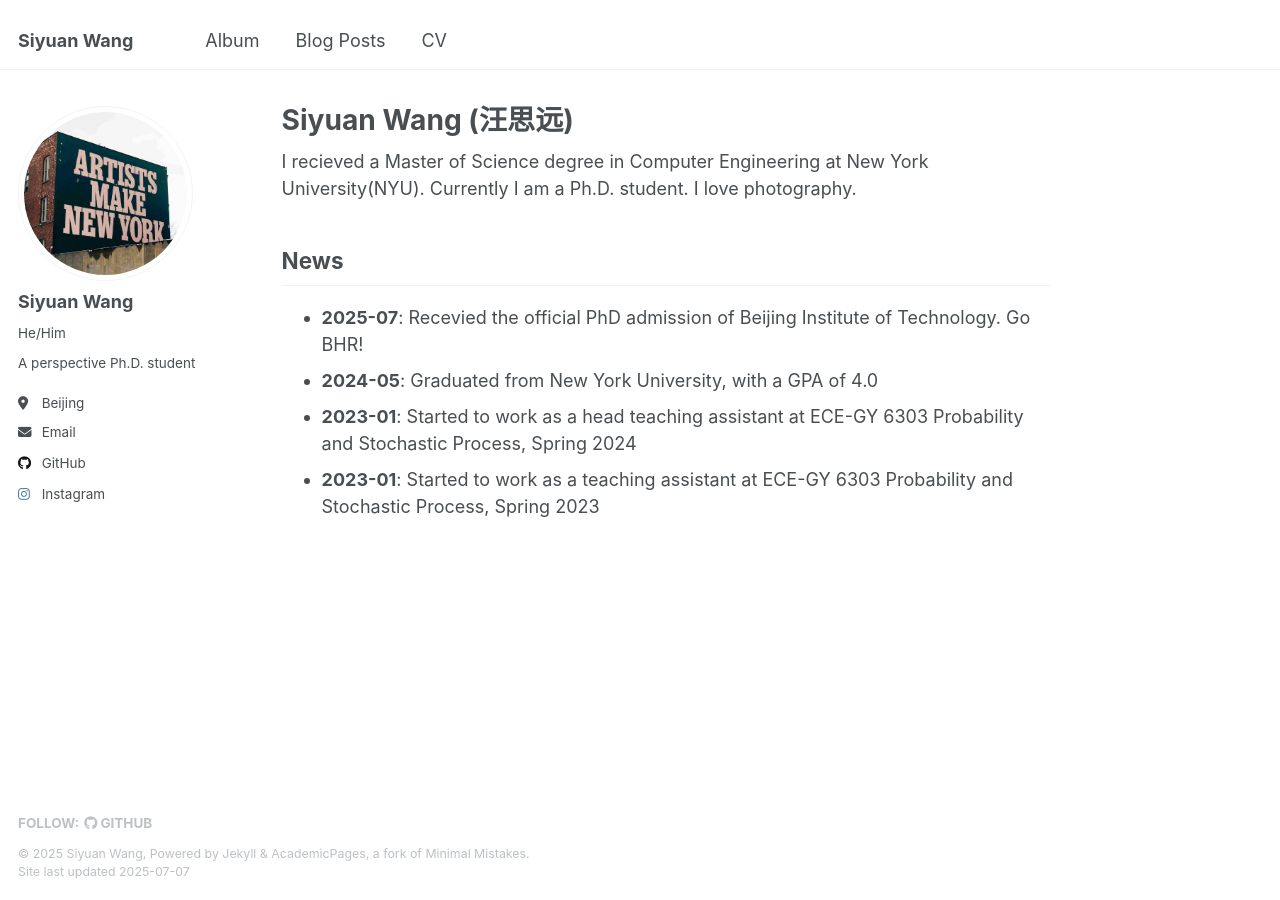
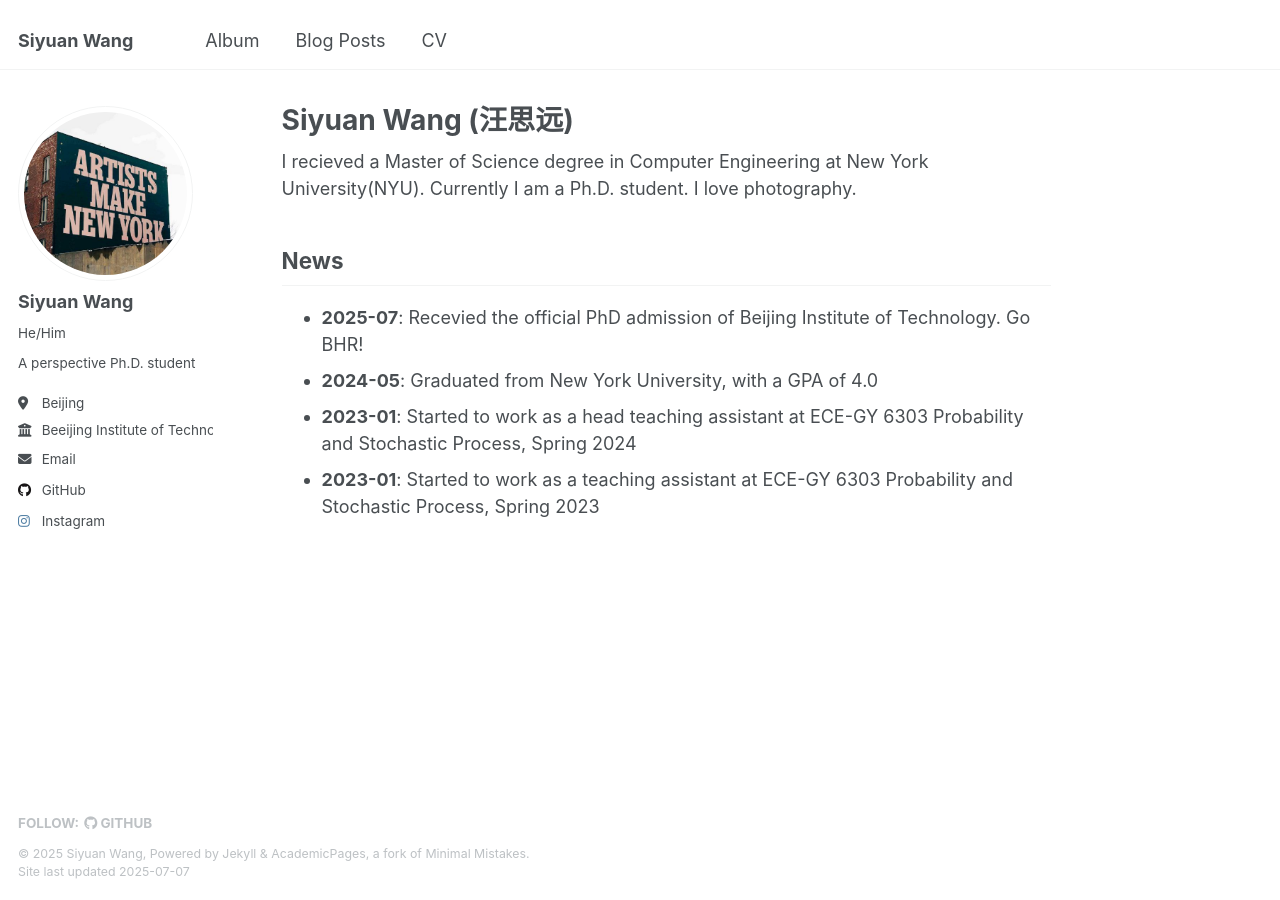
Before and after one commit to wangsy1999/wangsy1999.github.io, a Jekyll site: the page built from _pages/about.md, in a window 1280 px wide. Built offline with Jekyll 4.4.1, drawn with Linux system fonts in a browser that asks for light colours.

Commit message:
Update _config.yml

```diff
--- a/_config.yml
+++ b/_config.yml
@@ -27,7 +27,7 @@ author:
   pronouns         : "He/Him"# example: "she/her"
   bio              : "A perspective Ph.D. student" # Short biography for the left-hand sidebar"
   location         : "Beijing"
-  employer         : #"Red Brick University"
+  employer         : "Beeijing Institute of Technology"
   uri              : # URL
   email            : "wangsy1999@outlook.com"
 
```
